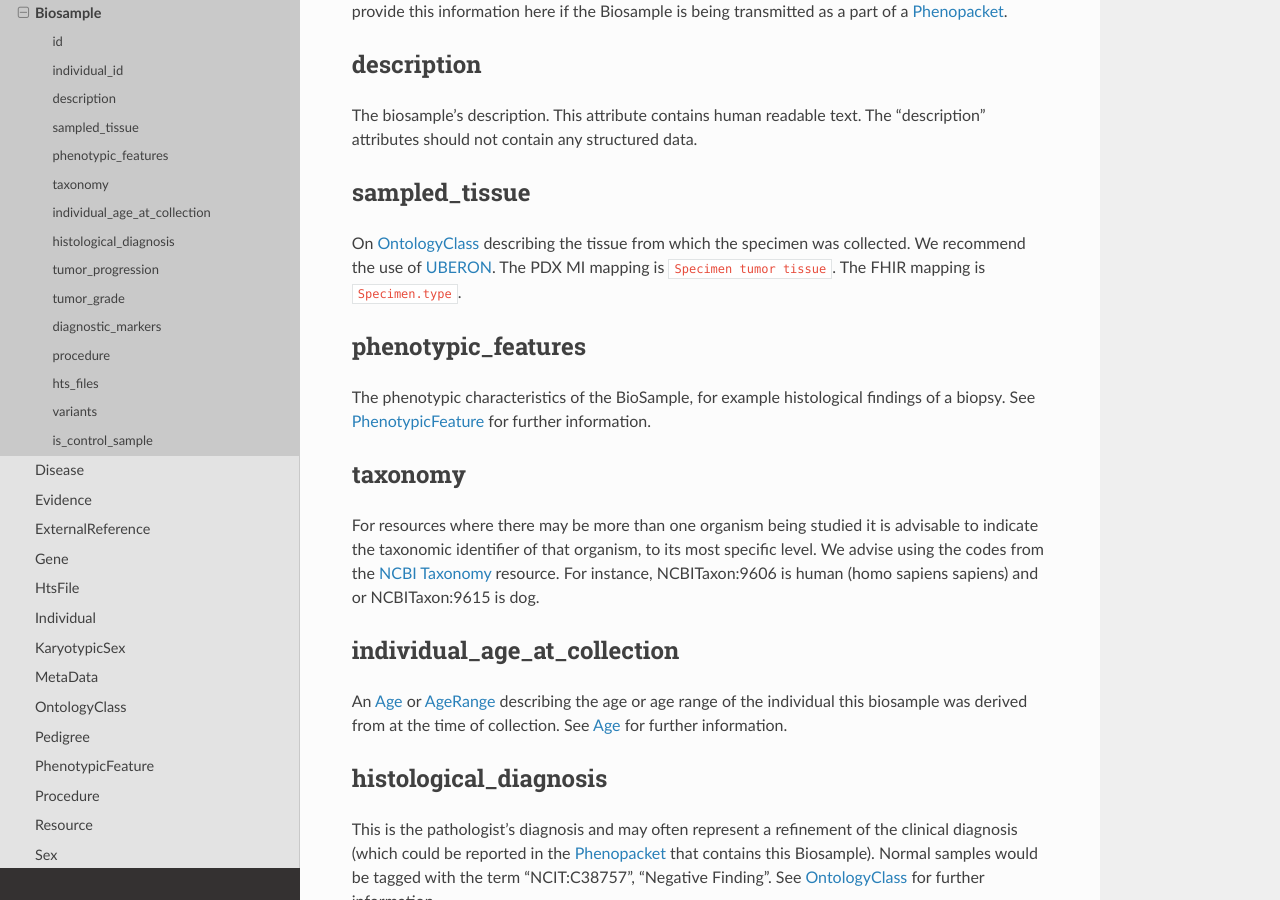
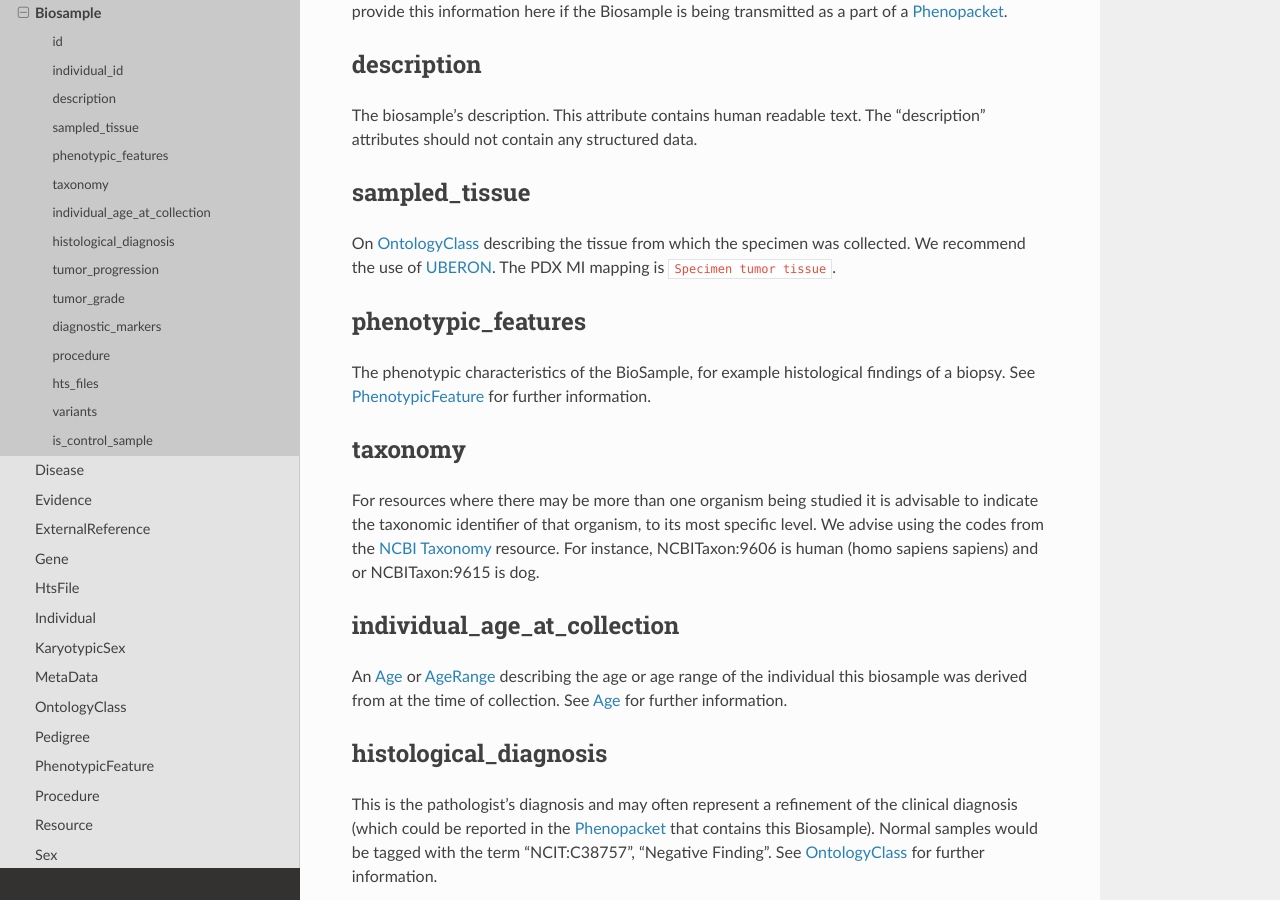
Before and after one commit to phenopackets/phenopacket-schema, a Sphinx documentation site: the page built from docs/biosample.rst, in a window 1280 px wide and 900 px high, scrolled down 2336 px. Built offline with Sphinx 7.4.7 and the Read the Docs theme 2.0.0, drawn with Linux system fonts in a browser that asks for light colours.

Commit message:
Move biosample.rst fhir mapping to fhir.rst

```diff
--- a/docs/biosample.rst
+++ b/docs/biosample.rst
@@ -156,7 +156,7 @@ sampled_tissue
 ~~~~~~~~~~~~~~
 On :ref:`rstontologyclass` describing the tissue from which the specimen was collected.
 We recommend the use of `UBERON <https://www.ebi.ac.uk/ols/ontologies/uberon>`_. The
-PDX MI mapping is ``Specimen tumor tissue``. The FHIR mapping is ``Specimen.type``.
+PDX MI mapping is ``Specimen tumor tissue``.
 
 phenotypic_features
 ~~~~~~~~~~
```
